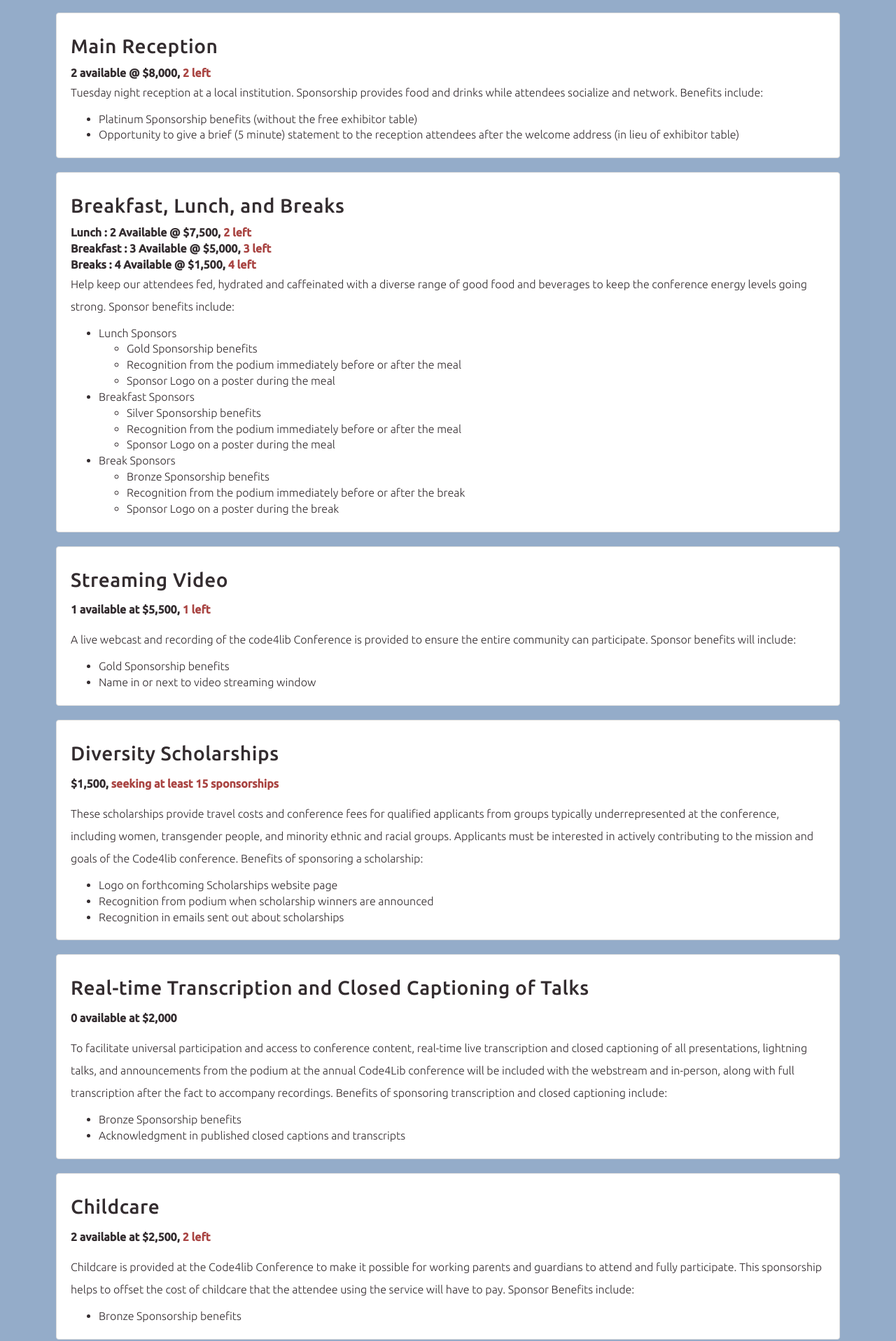
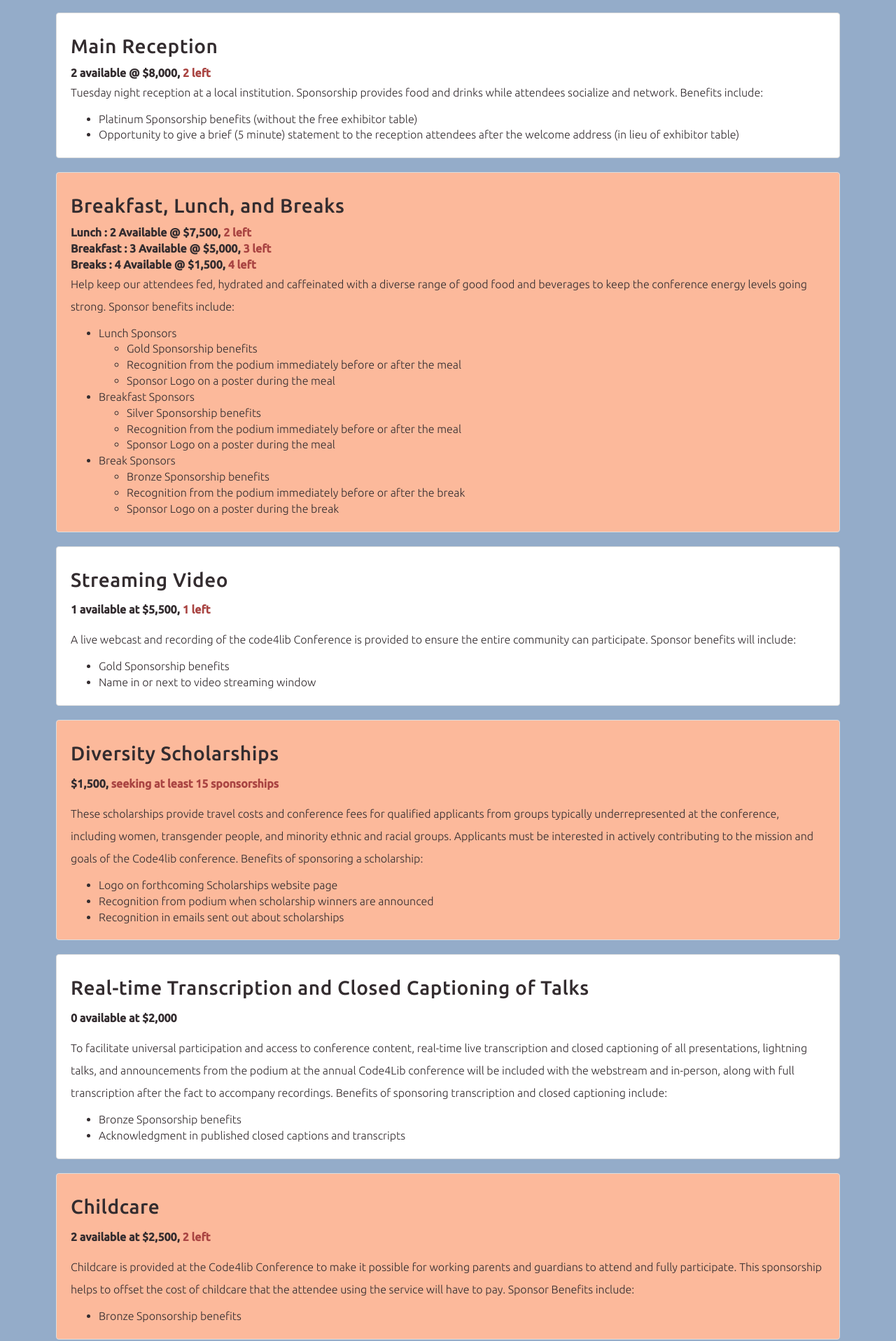
Before and after one commit to code4lib/2018.code4lib.org, a Jekyll site: the page built from prospectus/index.html, in a window 1280 px wide. Shown: the part 4457-6374 px from the top of the page at 70% size. Built offline with Jekyll 4.4.1, drawn with Linux system fonts in a browser that asks for light colours; some web fonts are replaced.

Commit message:
re adds alternating highlights for targeted sponsors

```diff
--- a/assets/css/main.scss
+++ b/assets/css/main.scss
@@ -289,7 +289,7 @@
   font-size: 1.5em;
 }
 
-#targetedSponsorship .row:nth-child(even) .thumbnail {
+#targetedSponsorship div:nth-child(even) .thumbnail {
   background-color: lighten($accent-light, 30%);
 }
 
```
